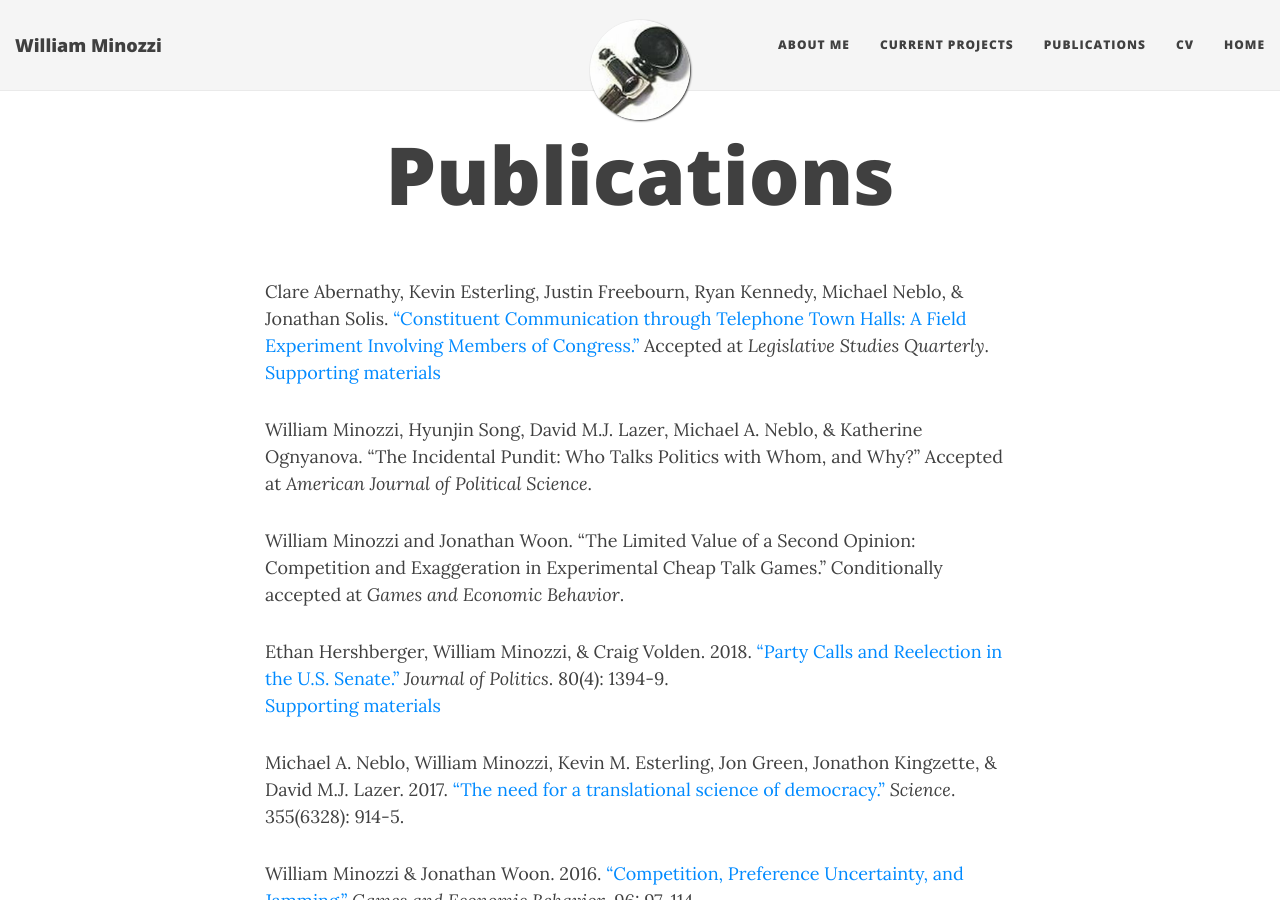
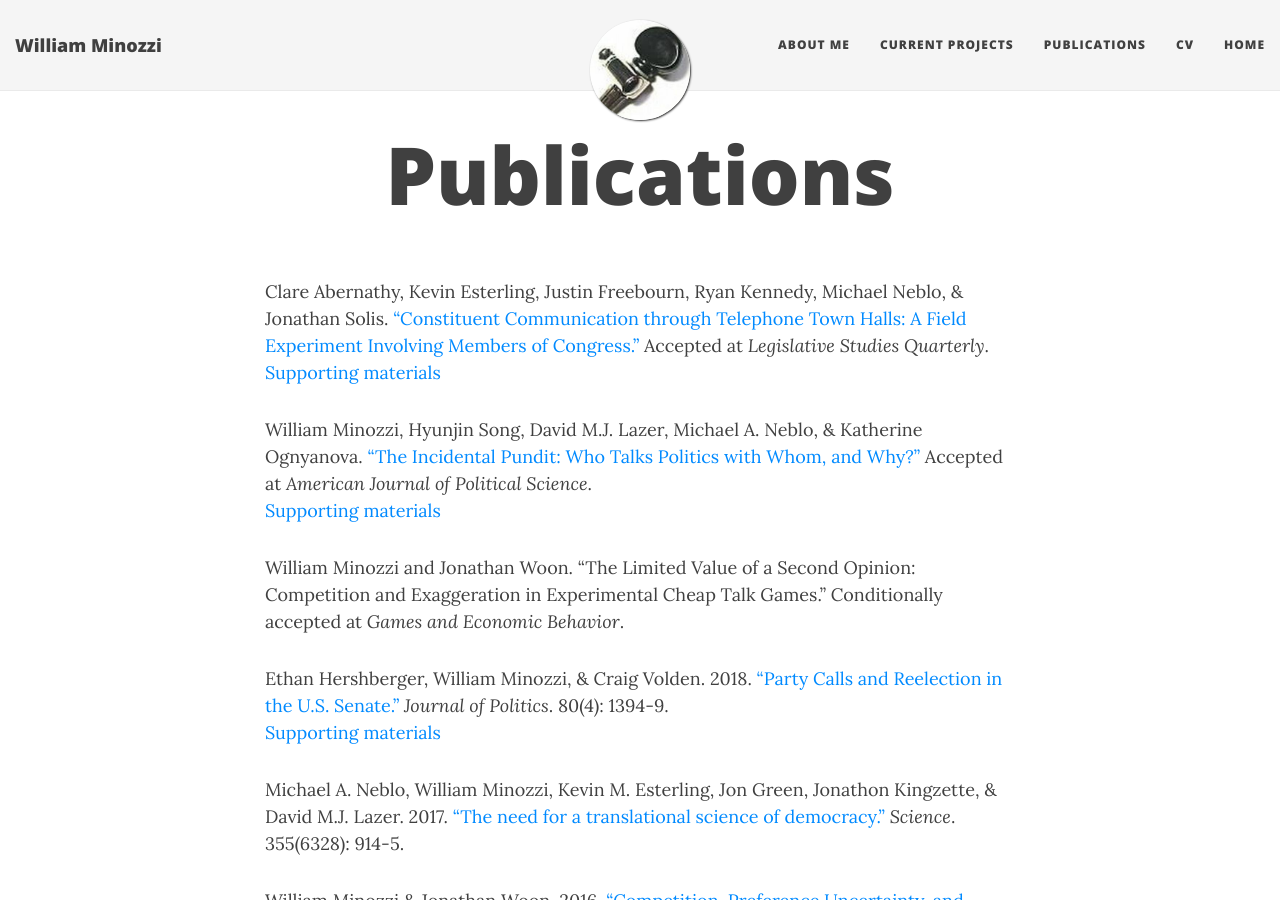
Before and after one commit to minozzi/minozzi.github.io, a Jekyll site: the page built from publications.md, in a window 1280 px wide and 900 px high. Built offline with Jekyll 4.4.1, drawn with Linux system fonts in a browser that asks for light colours; nearby versions of some CDN libraries.

Commit message:
add draft and appendix

```diff
--- a/publications.md
+++ b/publications.md
@@ -8,8 +8,9 @@ Accepted at *Legislative Studies Quarterly*.
 [Supporting materials](https://dataverse.harvard.edu/dataset.xhtml?persistentId=doi:10.7910/DVN/LGBXWX)
 
 William Minozzi, Hyunjin Song, David M.J. Lazer, Michael A. Neblo, & Katherine Ognyanova.
-"The Incidental Pundit: Who Talks Politics with Whom, and Why?"
+["The Incidental Pundit: Who Talks Politics with Whom, and Why?"](incidental-pundit.pdf)
 Accepted at *American Journal of Political Science*.
+[Supporting materials](issue-accountability-appendix.pdf)
 
 William Minozzi and Jonathan Woon. "The Limited Value of a Second Opinion: Competition and Exaggeration in Experimental Cheap Talk Games."
 Conditionally accepted at *Games and Economic Behavior*.
```
Also changed, not shown: 2 other files.
